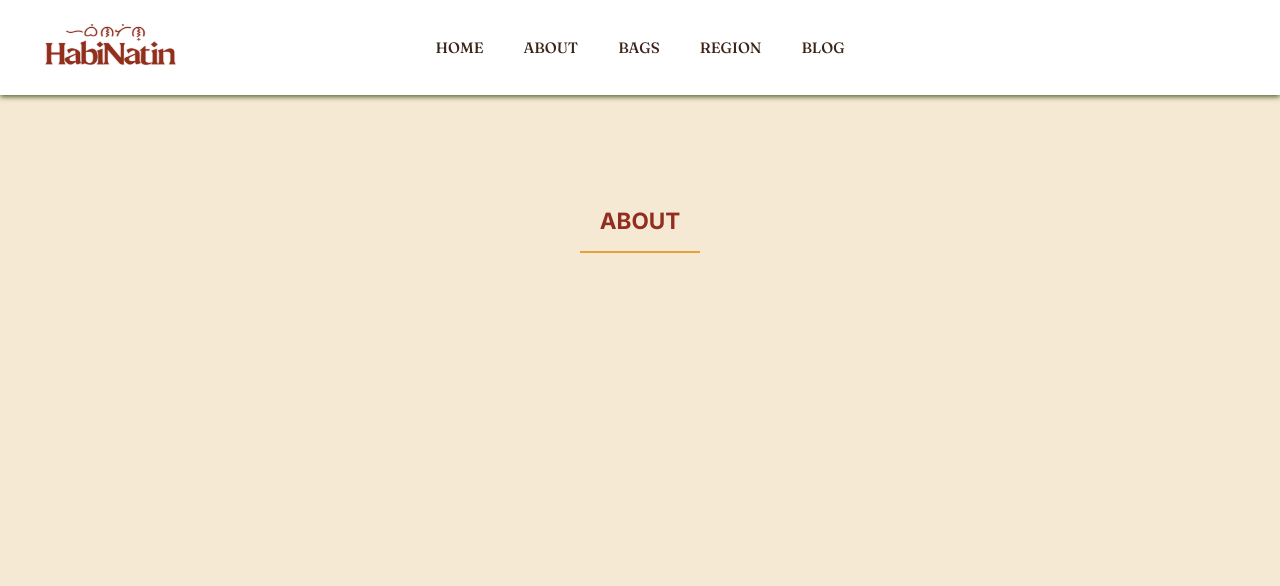
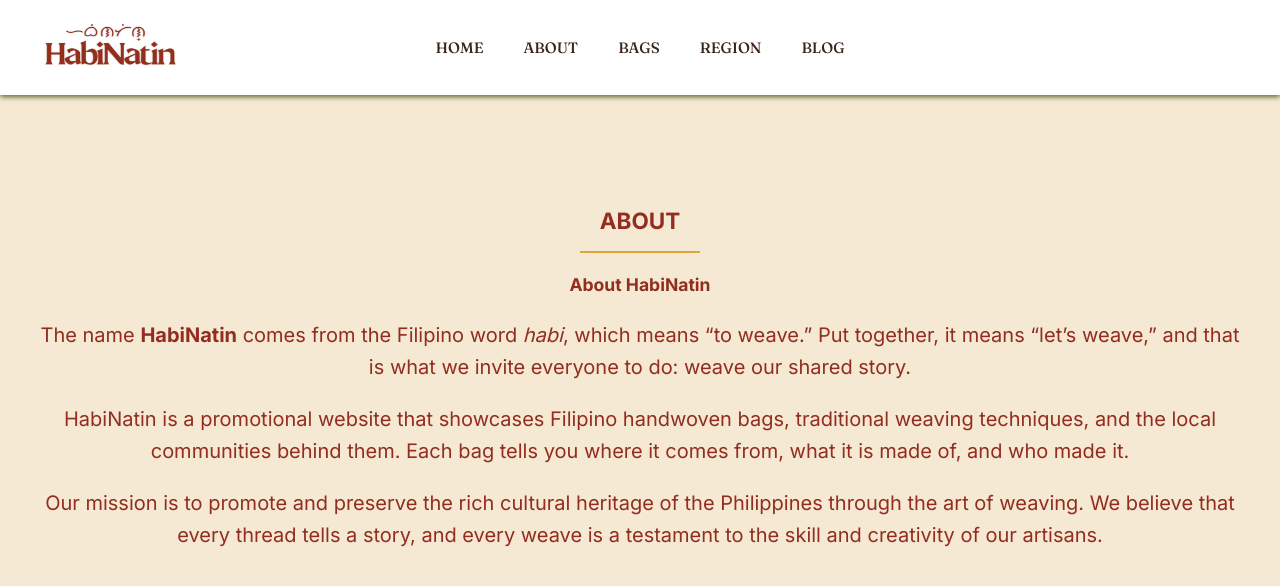
Before and after one commit to Gayliee/CC201_Final, a plain HTML site: page about.html in a window 1280 px wide. Drawn offline with Linux system fonts and the light colour scheme.

Commit message:
Add about section detailing HabiNatin's mission and background

```diff
--- a/about.html
+++ b/about.html
@@ -27,6 +27,24 @@ body {
 
 <section class="page-content" id="about">
     <h2>ABOUT</h2>
+
+    <div class="about-habinatin">
+        <h3>About HabiNatin</h3>
+
+        <p> The name <strong>HabiNatin</strong> comes from the Filipino word <em>habi</em>,
+            which means “to weave.” Put together, it means “let’s weave,” and that is what
+            we invite everyone to do: weave our shared story.
+        </p>
+
+        <p> HabiNatin is a promotional website that showcases Filipino handwoven bags,
+            traditional weaving techniques, and the local communities behind them. Each
+            bag tells you where it comes from, what it is made of, and who made it.
+        </p>
+
+        <p> Our mission is to promote and preserve the rich cultural heritage of the Philippines through the art of weaving.
+            We believe that every thread tells a story, and every weave is a testament to the skill and creativity of our artisans.
+        </p>
+    </div>
 </section>
 
 </body>
```
